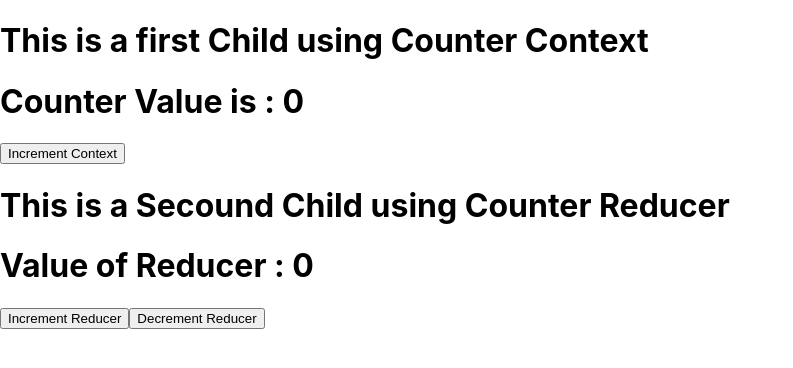
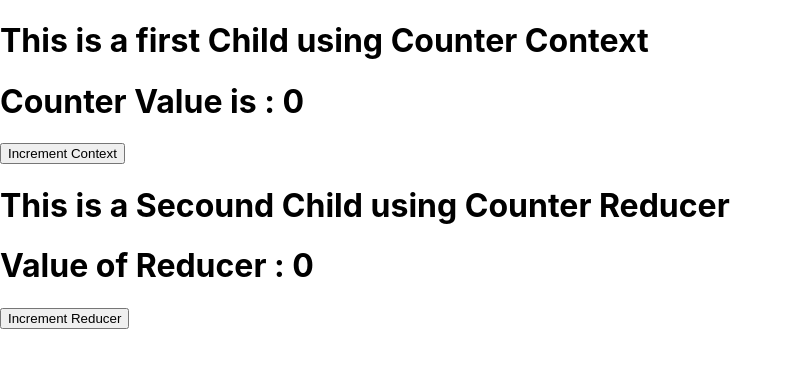
Before and after one commit to Nabeel87/session-5, a React (Create React App) app: page / in a window 1280 px wide. Shown: the top 368 px of the page, without its empty margins (0-793 px from the left). Built offline with nearby package versions, Linux system fonts and the light colour scheme.

Commit message:
error solving

```diff
--- a/src/Child2.js
+++ b/src/Child2.js
@@ -14,11 +14,11 @@ const Child2 = () => {
             <button onClick = {
                 () =>  dispatch('INCREMENT')
             }>Increment Reducer </button>
-            <button onClick={
+            {/* <button onClick={
                 () => dispatch('DECREMENT')
             }>
                 Decrement Reducer
-            </button>
+            </button> */}
         </div>
     )
 }
--- a/src/CounterReducer.js
+++ b/src/CounterReducer.js
@@ -3,8 +3,8 @@ const counterReducer = (state, action) => {
         case 'INCREMENT':
             return state + 1
 
-        case 'DECREMENT':
-            return state - 1
+        // case 'DECREMENT':
+        //     return state - 1
     }
 }
 
```
